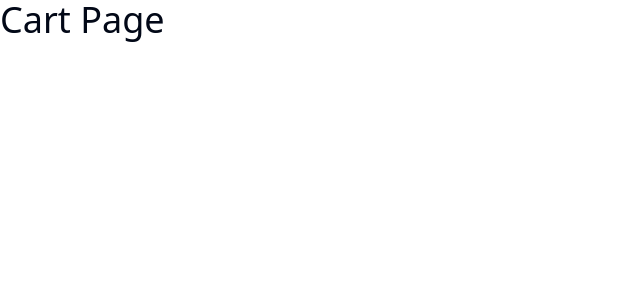
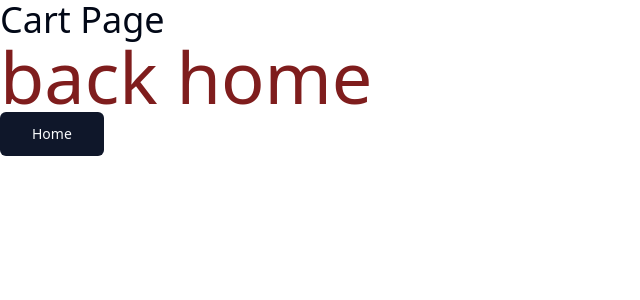
Before and after one commit to MastooraTurkmen/typescript-comfy-store-project, a React (Vite) app: page /cart in a window 1280 px wide. Shown: the top 300 px of the page, without its empty margins (0-640 px from the left). Built offline with nearby package versions, Linux system fonts and the light colour scheme.

Commit message:
small set up

```diff
--- a/src/pages/Cart.tsx
+++ b/src/pages/Cart.tsx
@@ -1,4 +1,19 @@
+import { Link } from "react-router-dom";
+import { Button } from "../components/ui/button";
+
 function Cart() {
-  return <h1 className="text-4xl">Cart Page</h1>;
+  return (
+    <div>
+      <h1 className="text-4xl">Cart Page</h1>
+      <Link to="/" className="text-7xl text-red-900">
+        back home
+      </Link>
+      <div>
+        <Button asChild size="lg">
+          <Link to="/">Home</Link>
+        </Button>
+      </div>
+    </div>
+  );
 }
 export default Cart;
```
